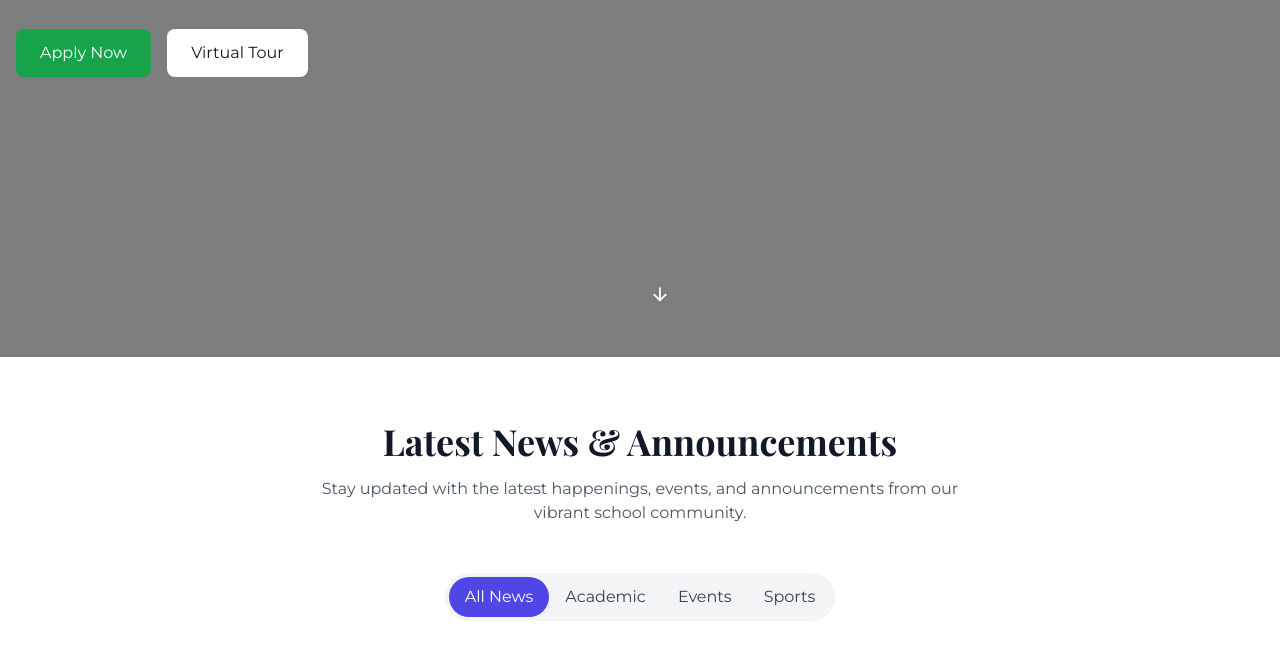
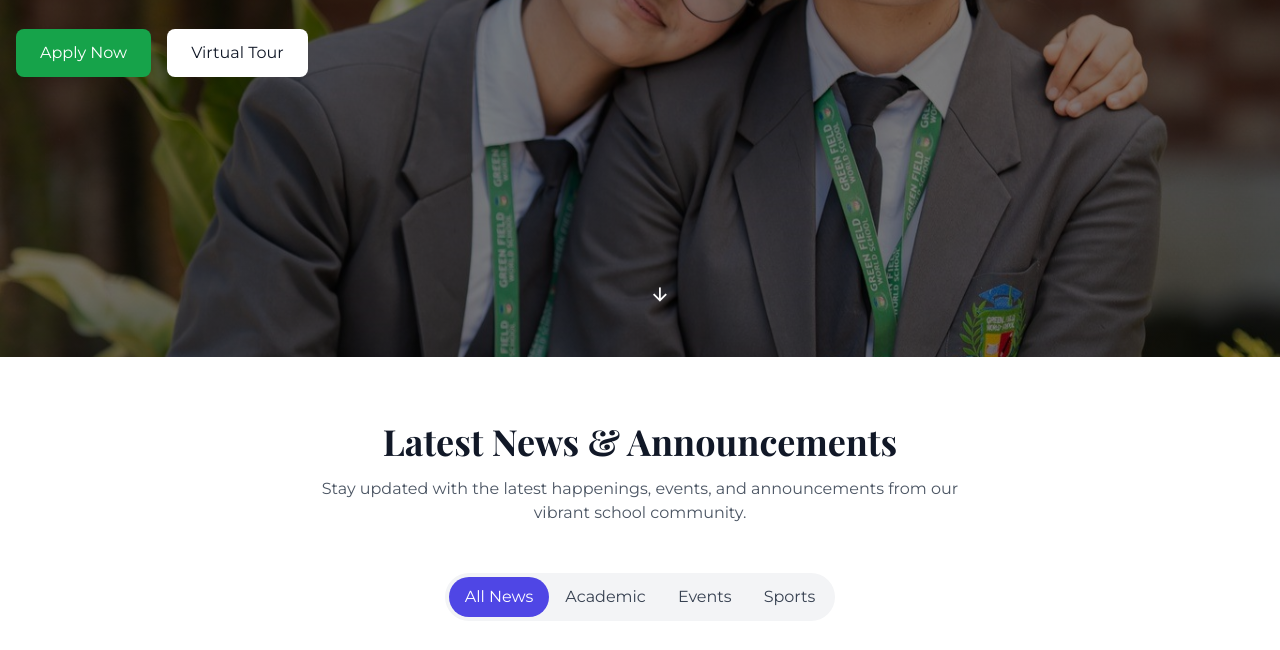
Before and after one commit to adidas12345666666111/aaaaaaaaa, a plain HTML site: page index.html in a window 1280 px wide. Shown: the part 443-1093 px from the top of the page. Drawn offline with nearby package versions, Linux system fonts and the light colour scheme; grey boxes are pictures that could not be loaded.

Commit message:
Update index.html

```diff
--- a/index.html
+++ b/index.html
@@ -31,7 +31,7 @@ h1, h2, h3, h4, h5, h6 {
 font-family: 'Playfair Display', serif;
 }
 .hero-section {
-background-image: linear-gradient(rgba(0, 0, 0, 0.5), rgba(0, 0, 0, 0.5)), url('/public/ad.jpg');
+background-image: linear-gradient(rgba(0, 0, 0, 0.5), rgba(0, 0, 0, 0.5)), url('/ad.jpg');
 background-size: cover;
 background-position: center;
 background-attachment: fixed;
```
